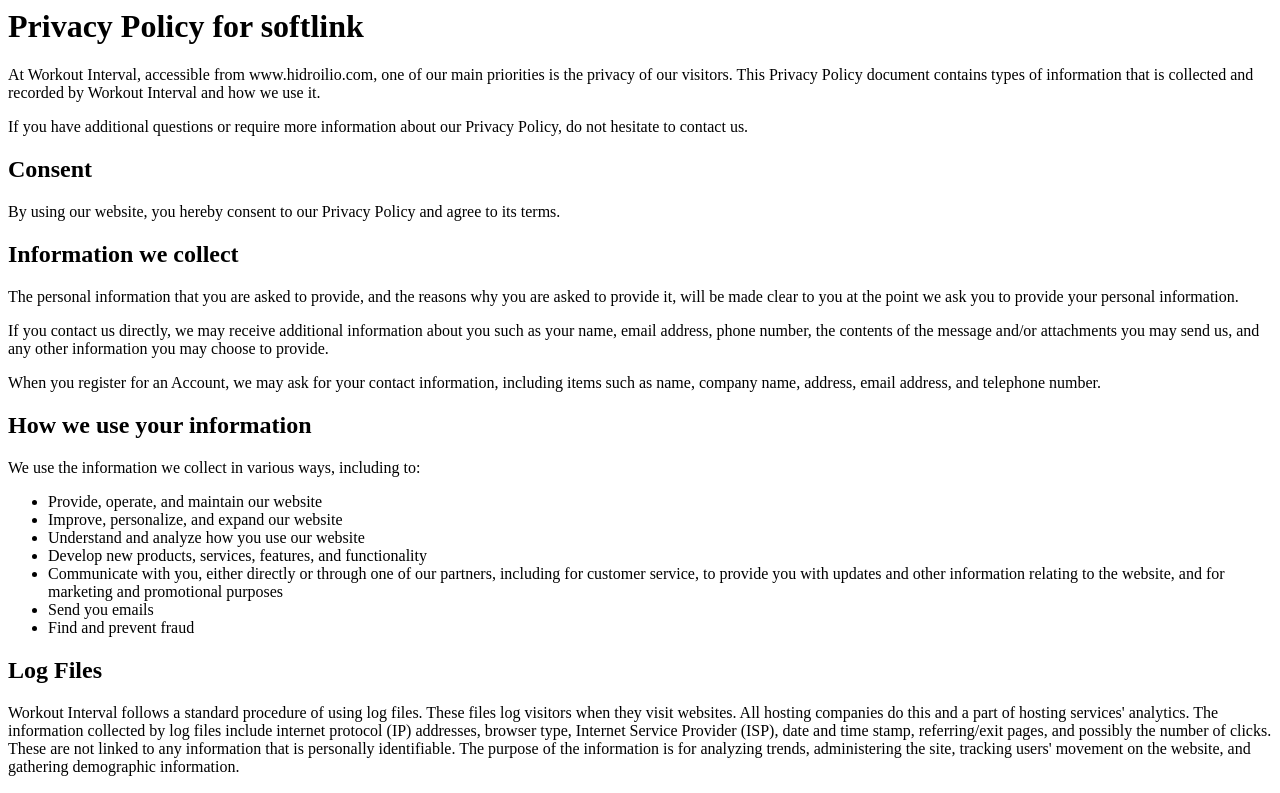
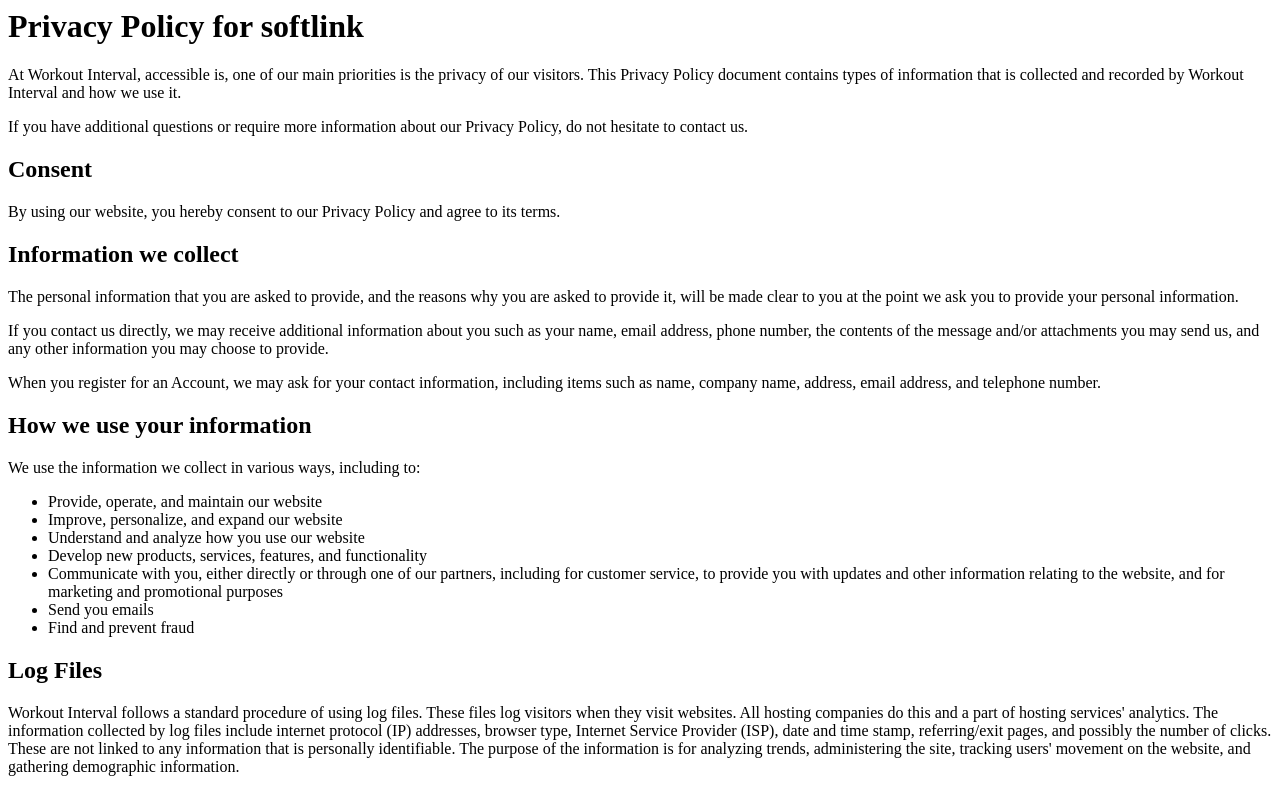
Before and after one commit to quky/quky.github.io, a plain HTML site: page index.html in a window 1280 px wide. Shown: the top 793 px of the page. Drawn offline with Linux system fonts and the light colour scheme.

Commit message:
Update index.html

```diff
--- a/index.html
+++ b/index.html
@@ -1,6 +1,6 @@
 <h1>Privacy Policy for softlink</h1>
 
-<p>At Workout Interval, accessible from www.hidroilio.com, one of our main priorities is the privacy of our visitors. This Privacy Policy document contains types of information that is collected and recorded by Workout Interval and how we use it.</p>
+<p>At Workout Interval, accessible is, one of our main priorities is the privacy of our visitors. This Privacy Policy document contains types of information that is collected and recorded by Workout Interval and how we use it.</p>
 
 <p>If you have additional questions or require more information about our Privacy Policy, do not hesitate to contact us.</p>
 
```
